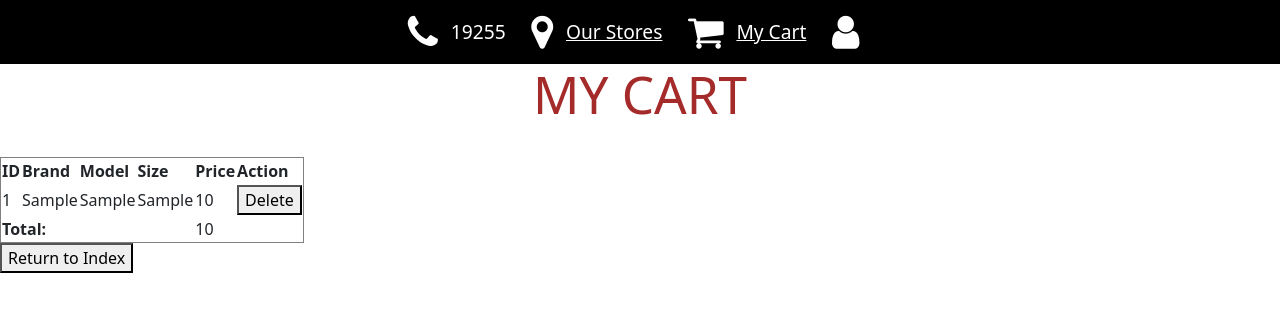
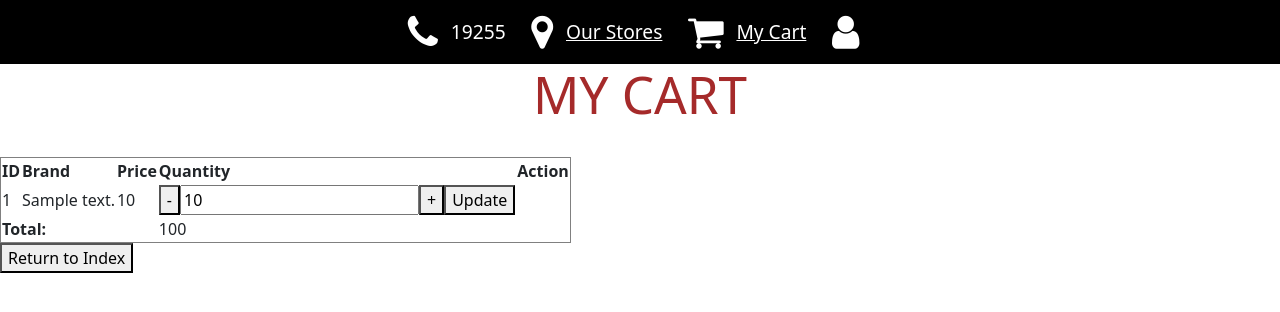
Before and after one commit to a-amrashraf/webprog, a PHP site: page /cart.php in a window 1280 px wide. Shown: the top 312 px of the page. Run offline with PHP 8.4, Linux system fonts and the light colour scheme; tables that the repository leaves empty or names only in its code hold one stand-in row (values such as "Sample post").

Commit message:
adding quantity to the cart products

```diff
--- a/cart.php
+++ b/cart.php
@@ -31,7 +31,7 @@ if (isset($_GET['id'])) {
     $id = $_GET['id'];
 
     // Fetch the data for the clicked ID from your database
-    $sql = "SELECT * FROM tires WHERE id = ?";
+    $sql = "SELECT * FROM product WHERE id = ?";
     $stmt = mysqli_prepare($conn, $sql);
     mysqli_stmt_bind_param($stmt, 'i', $id);
     mysqli_stmt_execute($stmt);
@@ -40,11 +40,10 @@ if (isset($_GET['id'])) {
     if ($result) {
         $row = mysqli_fetch_assoc($result);
 
-        // Insert the fetched data into the cart_tires table
-        $insertQuery = "INSERT INTO cart_tires (brand, model, size, price) VALUES (?, ?, ?, ?)";
+        // Insert the fetched data into the cart table
+        $insertQuery = "INSERT INTO cart (id, description, price, quantity) VALUES (?, ?, ?, 1) ON DUPLICATE KEY UPDATE quantity = quantity + 1";
         $stmtInsert = mysqli_prepare($conn, $insertQuery);
-
-        mysqli_stmt_bind_param($stmtInsert, 'sssd', $row['brand'], $row['model'], $row['size'], $row['price']);
+        mysqli_stmt_bind_param($stmtInsert, 'isd', $row['id'], $row['description'], $row['price']);
         mysqli_stmt_execute($stmtInsert);
         mysqli_stmt_close($stmtInsert);
 
@@ -56,26 +55,8 @@ if (isset($_GET['id'])) {
     }
 }
 
-// Delete logic when delete button is clicked
-if (isset($_POST['delete_id'])) {
-    $deleteId = $_POST['delete_id'];
-
-    $deleteQuery = "DELETE FROM cart_tires WHERE id = ?";
-    $stmtDelete = mysqli_prepare($conn, $deleteQuery);
-    mysqli_stmt_bind_param($stmtDelete, 'i', $deleteId);
-    mysqli_stmt_execute($stmtDelete);
-    mysqli_stmt_close($stmtDelete);
-
-    // Redirect back to the previous page or wherever you want after deletion
-    header('Location: ' . $_SERVER['HTTP_REFERER']);
-    exit();
-}
-
-// Rest of your existing code here
-// ...
-
-// Display existing cart items with delete buttons
-$sqlCart = "SELECT * FROM cart_tires";
+// Display existing cart items with quantity controls
+$sqlCart = "SELECT * FROM cart";
 $resultCart = mysqli_query($conn, $sqlCart);
 
 echo '<div id="cartInfo">';
@@ -84,30 +65,38 @@ $totalPrice = 0; // Initializing the total price variable
 if ($resultCart) {
     if (mysqli_num_rows($resultCart) > 0) {
         echo '<table border="1">';
-        echo '<tr><th>ID</th><th>Brand</th><th>Model</th><th>Size</th><th>Price</th><th>Action</th></tr>';
+        echo '<tr><th>ID</th><th>Brand</th><th>Price</th><th>Quantity</th><th>Action</th></tr>';
 
         // Output data of each row and calculate total price
         while ($row = mysqli_fetch_assoc($resultCart)) {
             echo '<tr>';
             echo '<td>' . $row['id'] . '</td>';
-            echo '<td>' . $row['brand'] . '</td>';
-            echo '<td>' . $row['model'] . '</td>';
-            echo '<td>' . $row['size'] . '</td>';
+            echo '<td>' . $row['description'] . '</td>';
             echo '<td>' . $row['price'] . '</td>';
             echo '<td>';
             echo '<form method="post">';
-            echo '<input type="hidden" name="delete_id" value="' . $row['id'] . '">';
-            echo '<button type="submit">Delete</button>';
+            echo '<input type="hidden" name="update_id" value="' . $row['id'] . '">';
+
+            // Minus button
+            echo '<button type="button" class="quantity-button" data-type="minus">-</button>';
+
+            // Quantity input field
+            echo '<input type="text" name="quantity" value="' . $row['quantity'] . '">';
+
+            // Plus button
+            echo '<button type="button" class="quantity-button" data-type="plus">+</button>';
+
+            echo '<button type="submit">Update</button>';
             echo '</form>';
             echo '</td>';
             echo '</tr>';
 
             // Calculate the total price by adding up the prices from each row
-            $totalPrice += $row['price'];
+            $totalPrice += $row['price'] * $row['quantity'];
         }
 
         // Display the total price at the bottom of the table
-        echo '<tr><td colspan="4"><strong>Total:</strong></td><td>' . $totalPrice . '</td><td></td></tr>';
+        echo '<tr><td colspan="3"><strong>Total:</strong></td><td>' . $totalPrice . '</td><td></td></tr>';
 
         echo '</table>';
     } else {
@@ -119,6 +108,29 @@ if ($resultCart) {
 echo '</div>';
 ?>
 <button onclick="goToIndex()">Return to Index</button>
+
+<script>
+    document.addEventListener('DOMContentLoaded', function() {
+        const quantityButtons = document.querySelectorAll('.quantity-button');
+
+        quantityButtons.forEach(function(button) {
+            button.addEventListener('click', function() {
+                const type = this.getAttribute('data-type');
+                const inputField = this.parentNode.querySelector('input[name="quantity"]');
+                let currentValue = parseInt(inputField.value);
+
+                if (type === 'minus' && currentValue > 1) {
+                    currentValue -= 1;
+                } else if (type === 'plus') {
+                    currentValue += 1;
+                }
+
+                inputField.value = currentValue;
+            });
+        });
+    });
+</script>
+
 <script>
     function goToIndex() {
         window.location.href = 'index.html';
```
Also changed, not shown: oils.php (+12 -5 lines).
